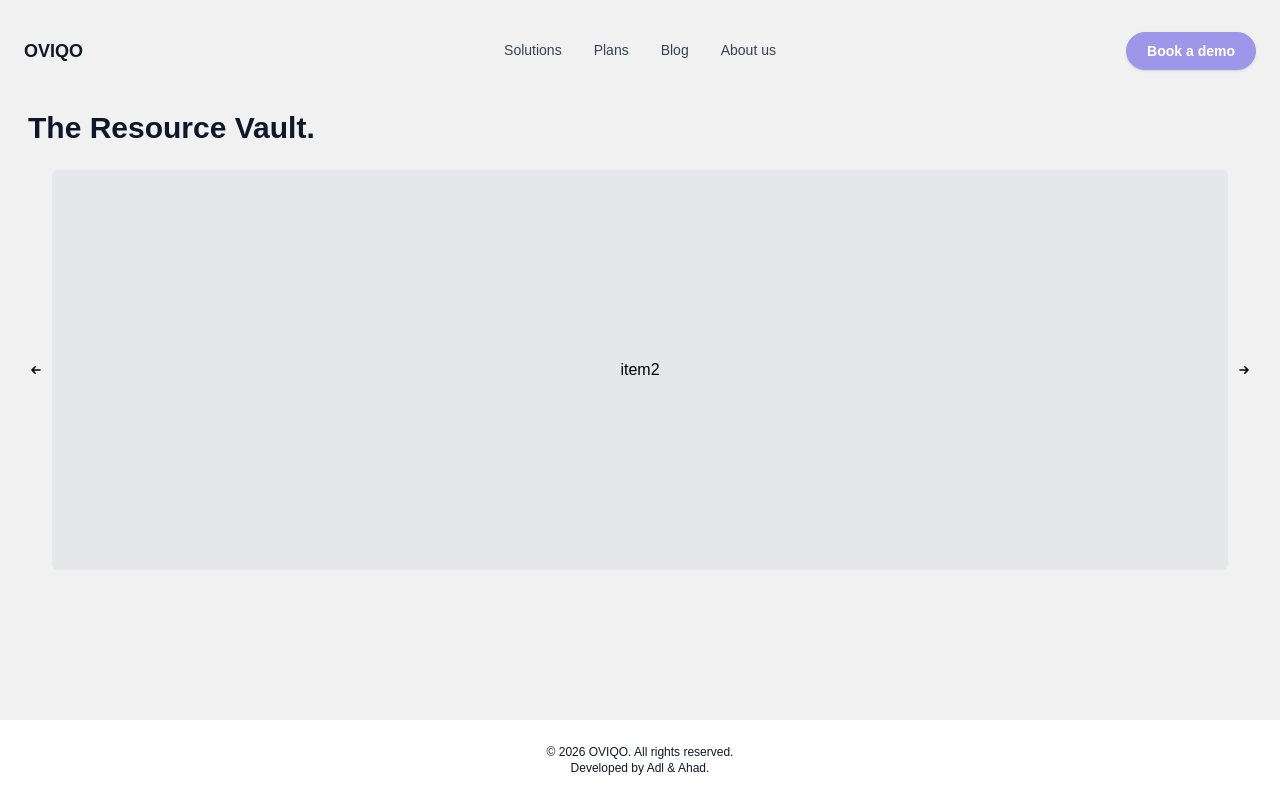
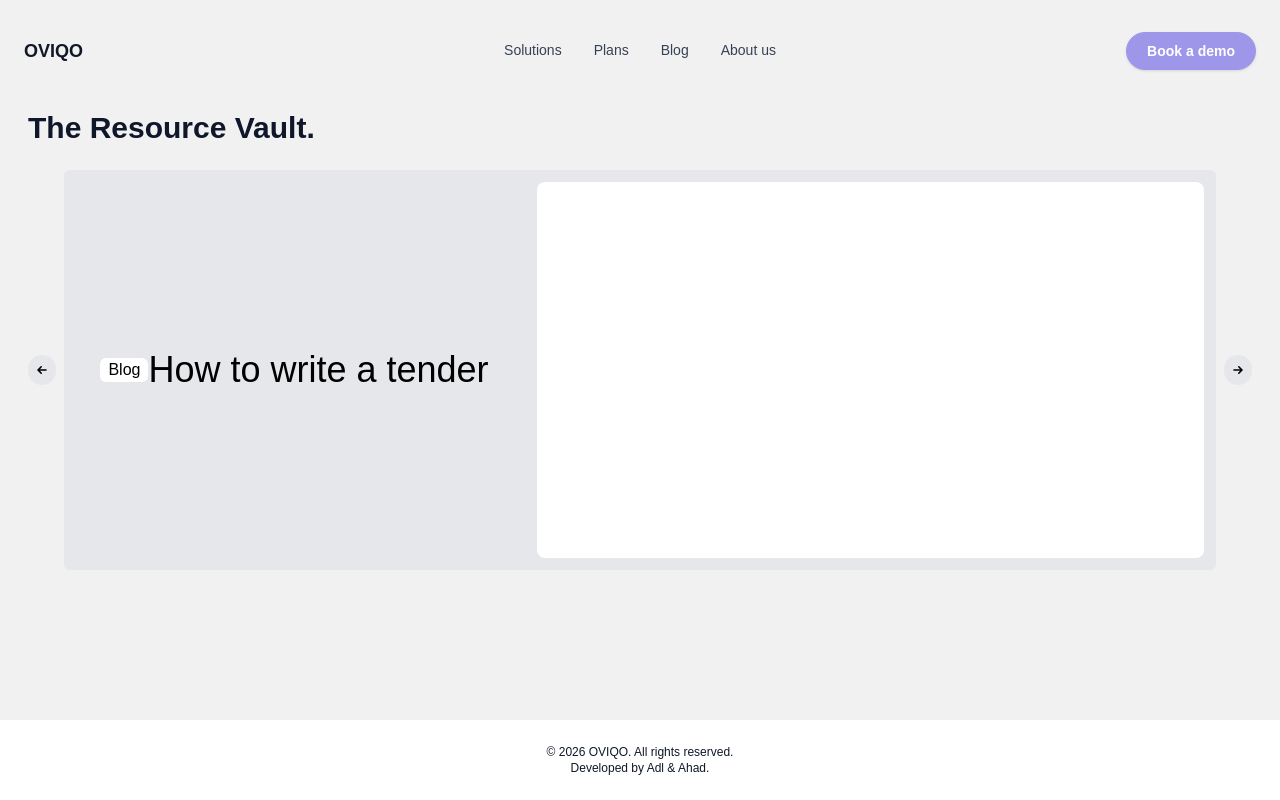
Before and after one commit to Oviqo-dev/oviqo-web, a Next.js app: page /blog in a window 1280 px wide. Built offline with nearby package versions, Linux system fonts and the light colour scheme.

Commit message:
v2 of carousel added text and image and made it an unlimited scroll carousel

```diff
--- a/app/blog/page.tsx
+++ b/app/blog/page.tsx
@@ -8,16 +8,17 @@ import Carousel from "../../components/carousel";
 export default function Blog(){
     const carouselData = [
       {
-        title: 'item',
-        color: 'red'
+        title: 'Change in tenders',
+        type: 'Article'
+
       },
       {
-        title: 'item2',
-        color: 'blue'
+        title: 'How to write a tender',
+        type: 'Blog'
       },
       {
-        title: 'item3',
-        color: 'green'
+        title: 'NHS awards lift tender',
+        type: 'News'
       }
 
     ];
--- a/components/carousel.tsx
+++ b/components/carousel.tsx
@@ -2,6 +2,7 @@ import { HiArrowSmLeft, HiArrowSmRight } from "react-icons/hi";
 
 interface CarouselItems{
     title: string;
+    type: string;
 }
 
 interface CarouselProps{
@@ -18,16 +19,45 @@ export default function Carousel({activeItemIndex, setActiveItemIndex, carouselD
         <div className="text-black flex items-center gap-2">
         <button
             onClick={()=>{
-               if (activeItemIndex !== 0){ setActiveItemIndex(prevIndex=>prevIndex-1)}
-            }}>
+                if (activeItemIndex !== 0)
+                {
+                    setActiveItemIndex(prevIndex=>prevIndex-1)
+                }
+                else
+                {
+                    setActiveItemIndex(carouselData.length-1)
+                }
+            }} className="h-7.5 w-7.5 bg-gray-200 rounded-full justify-items-center mx-auto hover:bg-gray-300">
             <HiArrowSmLeft/>
         </button>
 
 
-        <div className="w-full max-w-full grid place-items-center bg-gray-200 rounded-md h-100">{carouselData[activeItemIndex].title}</div>
+        <div className="w-full max-w-full grid bg-gray-200 rounded-md h-100">
+            <div className="flex">
+                <div className="flex-1 max-w-[40%] flex items-center justify-center">
+                    <div className="bg-white rounded-md p-2 pt-0 pb-0"><div>{carouselData[activeItemIndex].type}</div></div>
+                    <div className="text-4xl " >{carouselData[activeItemIndex].title}</div>
+                </div>
+
+                <div className="flex-1 max-w-[60%] bg-white m-3 rounded-lg">
+
+                </div>
+
+            </div>
+
+        </div>
+
+
         <button onClick={()=>{
-               if( activeItemIndex !== carouselData.length-1)  {setActiveItemIndex((prevIndex)=>prevIndex+1)}
-            }}><HiArrowSmRight/></button>
+               if( activeItemIndex !== carouselData.length-1)
+                {
+                    setActiveItemIndex((prevIndex)=>prevIndex+1)
+                }
+                else
+                {
+                    setActiveItemIndex(0)
+                }
+            }} className="h-7.5 w-7.5 bg-gray-200 rounded-full justify-items-center mx-auto hover:bg-gray-300"><HiArrowSmRight/></button>
         </div>
         </>
     )
```
